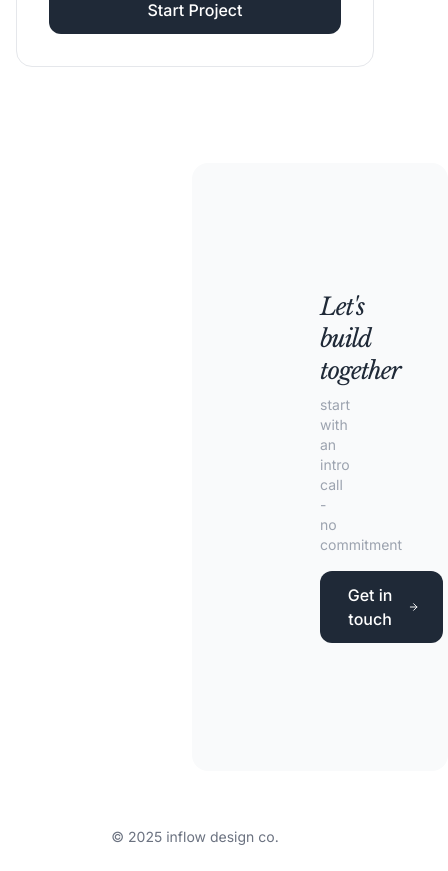
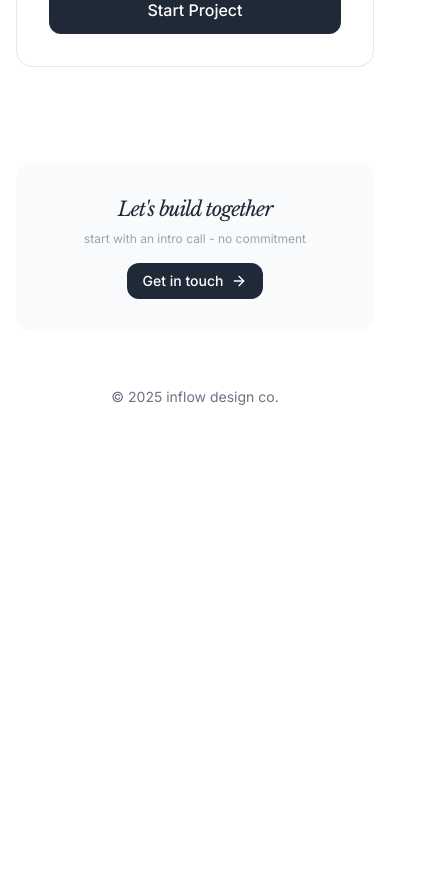
Before and after one commit to tszhoi/inflow-design, a React (Vite) app: page / in a window 390 px wide. Shown: the part 4380-5251 px from the top of the page, 448 px wide, since content can reach past the window. After the commit the page ends 4811 px from the top, so only its background shows below. Built offline with nearby package versions, Linux system fonts and the light colour scheme.

Commit message:
Make CTA card section fully responsive

```diff
--- a/src/App.tsx
+++ b/src/App.tsx
@@ -560,18 +560,18 @@ function App() {
         </section>
 
         {/* CTA - Card Design */}
-        <section className="px-48 py-8" aria-labelledby="cta-title">
+        <section className="px-4 md:px-8 lg:px-48 py-8" aria-labelledby="cta-title">
           <div className="w-full">
-            <div className="bg-gray-50 rounded-2xl p-32 text-center">
-              <h2 id="cta-title" className="text-2xl md:text-3xl font-light mb-2 leading-tighter md:leading-tight title-italic text-gray-800 tracking-tighter">Let's build together</h2>
-              <p className="text-sm text-gray-400 mb-4">start with an intro call - no commitment</p>
+            <div className="bg-gray-50 rounded-2xl p-8 md:p-16 lg:p-32 text-center">
+              <h2 id="cta-title" className="text-xl md:text-2xl lg:text-3xl font-light mb-2 leading-tighter md:leading-tight title-italic text-gray-800 tracking-tighter">Let's build together</h2>
+              <p className="text-xs md:text-sm text-gray-400 mb-4">start with an intro call - no commitment</p>
               <button
                 onClick={() => window.open('mailto:lee@inflowdesign.co')}
-                className="bg-gray-800 text-white px-6 py-3 rounded-xl font-medium hover:bg-gray-700 transition-all duration-300 flex items-center gap-3 mx-auto"
+                className="bg-gray-800 text-white px-4 md:px-6 py-2 md:py-3 rounded-xl font-medium hover:bg-gray-700 transition-all duration-300 flex items-center gap-2 md:gap-3 mx-auto text-sm md:text-base"
                 aria-label="Send email to lee@inflowdesign.co"
               >
                 Get in touch
-                <ArrowRight className="w-5 h-5 group-hover:translate-x-1 transition-transform" aria-hidden="true" />
+                <ArrowRight className="w-4 h-4 md:w-5 md:h-5 group-hover:translate-x-1 transition-transform" aria-hidden="true" />
               </button>
             </div>
           </div>
```
